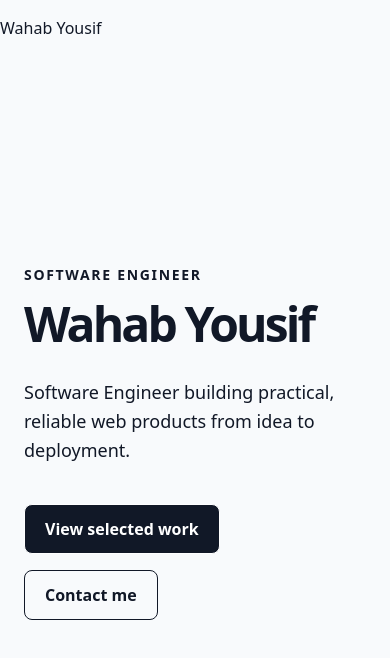
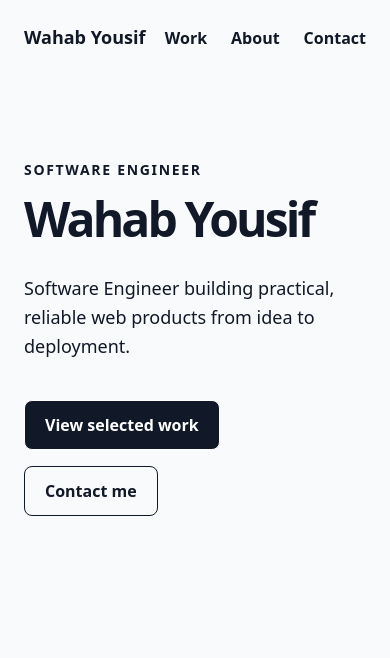
Before and after one commit to wahabu/iPortfolio, a React (Vite) app: page / in a window 390 px wide. Shown: the top 658 px of the page. Built offline with nearby package versions, Linux system fonts and the light colour scheme.

Commit message:
feat: add responsive site header

```diff
--- /dev/null
+++ b/src/components/layout/Header.css
@@ -0,0 +1,36 @@
+.site-header {
+    padding: 1.5rem;
+  }
+
+  .site-header__inner {
+    display: flex;
+    align-items: center;
+    justify-content: space-between;
+    width: min(100%, 1100px);
+    margin-inline: auto;
+  }
+
+  .site-header__brand {
+    color: inherit;
+    font-size: 1.125rem;
+    font-weight: 800;
+    text-decoration: none;
+  }
+
+  .site-header__nav {
+    display: flex;
+    gap: 1.5rem;
+    margin: 0;
+    padding: 0;
+    list-style: none;
+  }
+
+  .site-header__nav a {
+    color: inherit;
+    font-weight: 600;
+    text-decoration: none;
+  }
+
+  .site-header__nav a:hover {
+    text-decoration: underline;
+  }
--- /dev/null
+++ b/src/components/layout/Header.tsx
@@ -0,0 +1,22 @@
+import { site } from '../../content/site'
+import './Header.css'
+
+export function Header() {
+  return (
+    <header className="site-header">
+      <div className="site-header__inner">
+        <a className="site-header__brand" href="/">
+          {site.name}
+        </a>
+
+        <nav aria-label="Primary navigation">
+          <ul className="site-header__nav">
+            <li><a href="#projects">Work</a></li>
+            <li><a href="#about">About</a></li>
+            <li><a href="#contact">Contact</a></li>
+          </ul>
+        </nav>
+      </div>
+    </header>
+  )
+}
--- a/src/components/layout/PageShell.tsx
+++ b/src/components/layout/PageShell.tsx
@@ -1,12 +1,11 @@
-import { site } from '../../content/site'
+import { Header } from './Header'
 import { Hero } from '../sections/Hero'
 
 export function PageShell() {
   return (
     <>
-      <header>
-        <p>{site.name}</p>
-      </header>
+      <Header />
+
       <main>
         <Hero />
       </main>
--- a/src/components/sections/Hero.css
+++ b/src/components/sections/Hero.css
@@ -1,8 +1,8 @@
 .hero {
     display: flex;
-    align-items: center;
-    min-height: calc(100svh - 72px);
-    padding: 5rem 1.5rem;
+    align-items: flex-start;
+    min-height: calc(100svh - 80px);
+    padding: clamp(5rem, 10vh, 8rem) 1.5rem 5rem;
   }
 
   .hero__content {
```
